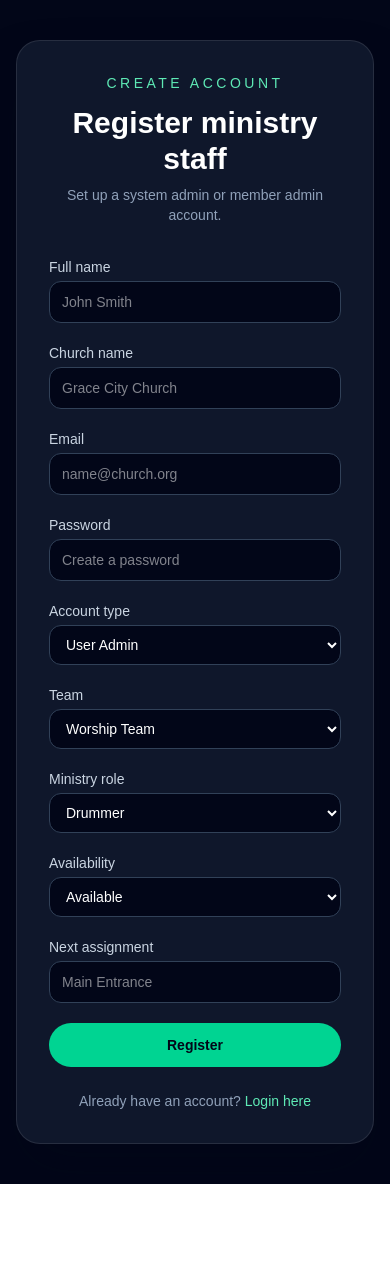
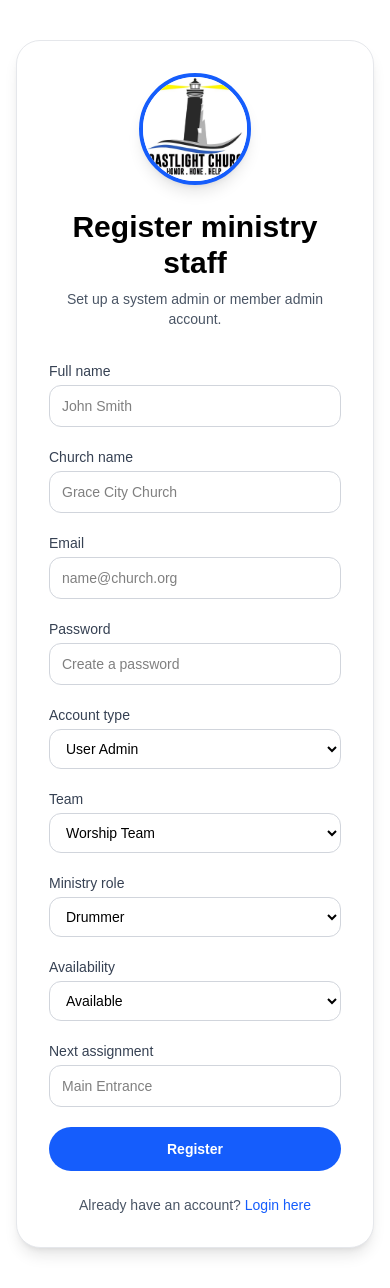
Before and after one commit to Josh2240/Ministry-Volunteer-Scheduler, a Next.js app: page /register in a window 390 px wide. Before the commit the page ends 1184 px from the top, so only its background shows below. Built offline with nearby package versions, Linux system fonts and the light colour scheme.

Commit message:
change the color palette, h3 tag title from welcome back to Coastlight Church, and added the logo and making it circular

```diff
--- a/app/forgot-password/page.tsx
+++ b/app/forgot-password/page.tsx
@@ -2,6 +2,7 @@
 
 import Link from "next/link";
 import { useState } from "react";
+import Image from "next/image";
 
 const STORAGE_USERS = "church_users";
 
@@ -84,40 +85,52 @@ export default function ForgotPasswordPage() {
   };
 
   return (
-    <main className="flex min-h-screen items-center justify-center bg-slate-950 px-4 py-10 text-slate-100">
-      <div className="w-full max-w-md rounded-3xl border border-white/10 bg-slate-900 p-8 shadow-2xl shadow-slate-950/60">
+    <main className="flex min-h-screen items-center justify-center bg-white px-4 py-10 text-black">
+      <div className="w-full max-w-md rounded-3xl border border-gray-200 bg-white p-8 shadow-lg">
         <div className="mb-8 text-center">
-          <p className="text-sm uppercase tracking-[0.25em] text-emerald-300">Reset access</p>
-          <h1 className="mt-3 text-3xl font-semibold text-white">Forgot password</h1>
-          <p className="mt-2 text-sm text-slate-400">Enter the email for your church account and we will send a reset message.</p>
+          <div className="mb-6 flex justify-center">
+            <div className="w-28 h-28 rounded-full border-4 border-blue-600 flex items-center justify-center bg-white overflow-hidden shadow-lg">
+              <Image
+                src="/coastlight-logo.jpg"
+                alt="Coastlight Church Logo"
+                width={112}
+                height={112}
+                unoptimized
+                priority
+                className="w-full h-full object-cover"
+              />
+            </div>
+          </div>
+          <h1 className="text-3xl font-semibold text-black">Forgot password</h1>
+          <p className="mt-2 text-sm text-gray-600">Enter the email for your church account and we will send a reset message.</p>
         </div>
 
         <form onSubmit={handleReset} className="space-y-5">
-          <label className="block text-sm text-slate-300">
+          <label className="block text-sm text-gray-700">
             Email
             <input
               type="email"
               value={email}
               onChange={(event) => setEmail(event.target.value)}
-              className="mt-1 w-full rounded-xl border border-slate-700 bg-slate-950 px-3 py-2.5 text-white outline-none placeholder:text-slate-500 focus:border-emerald-400"
+              className="mt-1 w-full rounded-xl border border-gray-300 bg-white px-3 py-2.5 text-black outline-none placeholder:text-gray-400 focus:border-blue-500"
               placeholder="name@church.org"
             />
           </label>
 
-          {error && <p className="text-sm text-rose-300">{error}</p>}
-          {message && <p className="text-sm text-emerald-300">{message}</p>}
+          {error && <p className="text-sm text-red-600">{error}</p>}
+          {message && <p className="text-sm text-blue-600">{message}</p>}
 
           <button
             type="submit"
-            className="w-full rounded-full bg-emerald-400 px-5 py-3 text-sm font-semibold text-slate-950 transition hover:bg-emerald-300"
+            className="w-full rounded-full bg-blue-600 px-5 py-3 text-sm font-semibold text-white transition hover:bg-blue-700"
           >
             Send reset link
           </button>
         </form>
 
-        <p className="mt-6 text-center text-sm text-slate-400">
+        <p className="mt-6 text-center text-sm text-gray-600">
           Back to{' '}
-          <Link href="/login" className="font-medium text-emerald-300 hover:text-emerald-200">
+          <Link href="/login" className="font-medium text-blue-600 hover:text-blue-700">
             login
           </Link>
         </p>
--- a/app/globals.css
+++ b/app/globals.css
@@ -1,8 +1,8 @@
 @import "tailwindcss";
 
 :root {
-  --background: #020817;
-  --foreground: #e2e8f0;
+  --background: #ffffff;
+  --foreground: #1a1a1a;
 }
 
 @theme inline {
@@ -23,9 +23,7 @@ html {
 body {
   margin: 0;
   min-height: 100vh;
-  background:
-    radial-gradient(circle at top, rgba(16, 185, 129, 0.12), transparent 28%),
-    linear-gradient(180deg, #020817 0%, #0f172a 100%);
+  background: #ffffff;
   color: var(--foreground);
   font-family: Arial, Helvetica, sans-serif;
 }
--- a/app/layout.tsx
+++ b/app/layout.tsx
@@ -20,7 +20,7 @@ export const metadata: Metadata = {
 export default function RootLayout({ children }: LayoutProps<"/">) {
   return (
     <html lang="en" className={`${geistSans.variable} ${geistMono.variable} h-full antialiased`}>
-      <body className="min-h-full bg-slate-950 text-slate-100">{children}</body>
+      <body className="min-h-full bg-white text-black">{children}</body>
     </html>
   );
 }
--- a/app/login/page.tsx
+++ b/app/login/page.tsx
@@ -2,6 +2,7 @@
 
 import { useState } from "react";
 import Link from "next/link";
+import Image from "next/image";
 
 const STORAGE_USERS = "church_users";
 const STORAGE_SESSION = "church_session";
@@ -78,56 +79,68 @@ export default function LoginPage() {
   };
 
   return (
-    <main className="flex min-h-screen items-center justify-center bg-slate-950 px-4 py-10 text-slate-100">
-      <div className="w-full max-w-md rounded-3xl border border-white/10 bg-slate-900 p-8 shadow-2xl shadow-slate-950/60">
+    <main className="flex min-h-screen items-center justify-center bg-white px-4 py-10 text-black">
+      <div className="w-full max-w-md rounded-3xl border border-gray-200 bg-white p-8 shadow-lg">
         <div className="mb-8 text-center">
-          <p className="text-sm uppercase tracking-[0.25em] text-emerald-300">Church Access</p>
-          <h1 className="mt-3 text-3xl font-semibold text-white">Welcome back</h1>
-          <p className="mt-2 text-sm text-slate-400">Sign in to manage volunteers and ministry scheduling.</p>
+          <div className="mb-6 flex justify-center">
+            <div className="w-28 h-28 rounded-full border-4 border-blue-600 flex items-center justify-center bg-white overflow-hidden shadow-lg">
+              <Image
+                src="/coastlight-logo.jpg"
+                alt="Coastlight Church Logo"
+                width={112}
+                height={112}
+                unoptimized
+                priority
+                className="w-full h-full object-cover"
+              />
+            </div>
+          </div>
+          <h1 className="text-3xl font-semibold text-black">Coastlight Church</h1>
+          <p className="mt-2 text-sm text-gray-600">Sign in to manage volunteers and ministry scheduling.</p>
         </div>
 
         <form onSubmit={handleLogin} className="space-y-5">
-          <label className="block text-sm text-slate-300">
+          <label className="block text-sm text-gray-700">
             Email
             <input
               type="email"
               value={email}
               onChange={(event) => setEmail(event.target.value)}
-              className="mt-1 w-full rounded-xl border border-slate-700 bg-slate-950 px-3 py-2.5 text-white outline-none placeholder:text-slate-500 focus:border-emerald-400"
+              className="mt-1 w-full rounded-xl border border-gray-300 bg-white px-3 py-2.5 text-black outline-none placeholder:text-gray-400 focus:border-blue-500"
               placeholder="name@church.org"
             />
           </label>
 
-          <label className="block text-sm text-slate-300">
+          <label className="block text-sm text-gray-700">
             Password
             <input
               type="password"
               value={password}
               onChange={(event) => setPassword(event.target.value)}
-              className="mt-1 w-full rounded-xl border border-slate-700 bg-slate-950 px-3 py-2.5 text-white outline-none placeholder:text-slate-500 focus:border-emerald-400"
+              className="mt-1 w-full rounded-xl border border-gray-300 bg-white px-3 py-2.5 text-black outline-none placeholder:text-gray-400 focus:border-blue-500"
               placeholder="••••••••"
             />
           </label>
 
-          {error && <p className="text-sm text-rose-300">{error}</p>}
+          {error && <p className="text-sm text-red-600">{error}</p>}
 
           <button
             type="submit"
-            className="w-full rounded-full bg-emerald-400 px-5 py-3 text-sm font-semibold text-slate-950 transition hover:bg-emerald-300"
+            className="w-full rounded-full bg-blue-600 px-5 py-3 text-sm font-semibold text-white transition hover:bg-blue-700"
           >
             Login
           </button>
         </form>
 
-        <div className="mt-5 text-center text-sm text-slate-400">
-          <Link href="/forgot-password" className="font-medium text-emerald-300 hover:text-emerald-200">
+        <div className="mt-5 text-center text-sm text-gray-600">
+          <Link href="/forgot-password" className="font-medium text-blue-600 hover:text-blue-700">
             Forgot password?
           </Link>
         </div>
 
-        <p className="mt-6 text-center text-sm text-slate-400">
+        <p className="mt-6 text-center text-sm text-gray-600">
           Need an account?{' '}
-          <Link href="/register" className="font-medium text-emerald-300 hover:text-emerald-200">
+          <Link href="/register" className="font-medium text-blue-600 hover:text-blue-700">
             Create one
           </Link>
         </p>
--- a/app/register/page.tsx
+++ b/app/register/page.tsx
@@ -2,6 +2,7 @@
 
 import Link from "next/link";
 import { useState } from "react";
+import Image from "next/image";
 
 const STORAGE_USERS = "church_users";
 const STORAGE_SESSION = "church_session";
@@ -130,70 +131,82 @@ export default function RegisterPage() {
   };
 
   return (
-    <main className="flex min-h-screen items-center justify-center bg-slate-950 px-4 py-10 text-slate-100">
-      <div className="w-full max-w-lg rounded-3xl border border-white/10 bg-slate-900 p-8 shadow-2xl shadow-slate-950/60">
+    <main className="flex min-h-screen items-center justify-center bg-white px-4 py-10 text-black">
+      <div className="w-full max-w-lg rounded-3xl border border-gray-200 bg-white p-8 shadow-lg">
         <div className="mb-8 text-center">
-          <p className="text-sm uppercase tracking-[0.25em] text-emerald-300">Create account</p>
-          <h1 className="mt-3 text-3xl font-semibold text-white">Register ministry staff</h1>
-          <p className="mt-2 text-sm text-slate-400">Set up a system admin or member admin account.</p>
+          <div className="mb-6 flex justify-center">
+            <div className="w-28 h-28 rounded-full border-4 border-blue-600 flex items-center justify-center bg-white overflow-hidden shadow-lg">
+              <Image
+                src="/coastlight-logo.jpg"
+                alt="Coastlight Church Logo"
+                width={112}
+                height={112}
+                unoptimized
+                priority
+                className="w-full h-full object-cover"
+              />
+            </div>
+          </div>
+          <h1 className="text-3xl font-semibold text-black">Register ministry staff</h1>
+          <p className="mt-2 text-sm text-gray-600">Set up a system admin or member admin account.</p>
         </div>
 
         <form onSubmit={handleRegister} className="space-y-5">
-          <label className="block text-sm text-slate-300">
+          <label className="block text-sm text-gray-700">
             Full name
             <input
               value={fullName}
               onChange={(event) => setFullName(event.target.value)}
-              className="mt-1 w-full rounded-xl border border-slate-700 bg-slate-950 px-3 py-2.5 text-white outline-none focus:border-emerald-400"
+              className="mt-1 w-full rounded-xl border border-gray-300 bg-white px-3 py-2.5 text-black outline-none focus:border-blue-500"
               placeholder="John Smith"
             />
           </label>
 
-          <label className="block text-sm text-slate-300">
+          <label className="block text-sm text-gray-700">
             Church name
             <input
               value={church}
               onChange={(event) => setChurch(event.target.value)}
-              className="mt-1 w-full rounded-xl border border-slate-700 bg-slate-950 px-3 py-2.5 text-white outline-none focus:border-emerald-400"
+              className="mt-1 w-full rounded-xl border border-gray-300 bg-white px-3 py-2.5 text-black outline-none focus:border-blue-500"
               placeholder="Grace City Church"
             />
           </label>
 
-          <label className="block text-sm text-slate-300">
+          <label className="block text-sm text-gray-700">
             Email
             <input
               type="email"
               value={email}
               onChange={(event) => setEmail(event.target.value)}
-              className="mt-1 w-full rounded-xl border border-slate-700 bg-slate-950 px-3 py-2.5 text-white outline-none focus:border-emerald-400"
+              className="mt-1 w-full rounded-xl border border-gray-300 bg-white px-3 py-2.5 text-black outline-none focus:border-blue-500"
               placeholder="name@church.org"
             />
           </label>
 
-          <label className="block text-sm text-slate-300">
+          <label className="block text-sm text-gray-700">
             Password
             <input
               type="password"
               value={password}
               onChange={(event) => setPassword(event.target.value)}
-              className="mt-1 w-full rounded-xl border border-slate-700 bg-slate-950 px-3 py-2.5 text-white outline-none focus:border-emerald-400"
+              className="mt-1 w-full rounded-xl border border-gray-300 bg-white px-3 py-2.5 text-black outline-none focus:border-blue-500"
               placeholder="Create a password"
             />
           </label>
 
-          <label className="block text-sm text-slate-300">
+          <label className="block text-sm text-gray-700">
             Account type
             <select
               value={role}
               onChange={(event) => setRole(event.target.value as Role)}
-              className="mt-1 w-full rounded-xl border border-slate-700 bg-slate-950 px-3 py-2.5 text-white outline-none focus:border-emerald-400"
+              className="mt-1 w-full rounded-xl border border-gray-300 bg-white px-3 py-2.5 text-black outline-none focus:border-blue-500"
             >
               <option value="system-admin">System Admin</option>
               <option value="user-admin">User Admin</option>
             </select>
           </label>
 
-          <label className="block text-sm text-slate-300">
+          <label className="block text-sm text-gray-700">
             Team
             <select
               value={team}
@@ -202,7 +215,7 @@ export default function RegisterPage() {
                 setTeam(selectedTeam);
                 setMinistryRole(ministryRolesByTeam[selectedTeam][0]);
               }}
-              className="mt-1 w-full rounded-xl border border-slate-700 bg-slate-950 px-3 py-2.5 text-white outline-none focus:border-emerald-400"
+              className="mt-1 w-full rounded-xl border border-gray-300 bg-white px-3 py-2.5 text-black outline-none focus:border-blue-500"
             >
               <option value="Ushers">Ushers</option>
               <option value="Worship Team">Worship Team</option>
@@ -212,12 +225,12 @@ export default function RegisterPage() {
             </select>
           </label>
 
-          <label className="block text-sm text-slate-300">
+          <label className="block text-sm text-gray-700">
             Ministry role
             <select
               value={ministryRole}
               onChange={(event) => setMinistryRole(event.target.value)}
-              className="mt-1 w-full rounded-xl border border-slate-700 bg-slate-950 px-3 py-2.5 text-white outline-none focus:border-emerald-400"
+              className="mt-1 w-full rounded-xl border border-gray-300 bg-white px-3 py-2.5 text-black outline-none focus:border-blue-500"
             >
               {ministryRolesByTeam[team].map((option) => (
                 <option key={option} value={option}>
@@ -227,12 +240,12 @@ export default function RegisterPage() {
             </select>
           </label>
 
-          <label className="block text-sm text-slate-300">
+          <label className="block text-sm text-gray-700">
             Availability
             <select
               value={availability}
               onChange={(event) => setAvailability(event.target.value as Availability)}
-              className="mt-1 w-full rounded-xl border border-slate-700 bg-slate-950 px-3 py-2.5 text-white outline-none focus:border-emerald-400"
+              className="mt-1 w-full rounded-xl border border-gray-300 bg-white px-3 py-2.5 text-black outline-none focus:border-blue-500"
             >
               <option value="Available">Available</option>
               <option value="Backup">Backup</option>
@@ -240,29 +253,29 @@ export default function RegisterPage() {
             </select>
           </label>
 
-          <label className="block text-sm text-slate-300">
+          <label className="block text-sm text-gray-700">
             Next assignment
             <input
               value={nextAssignment}
               onChange={(event) => setNextAssignment(event.target.value)}
-              className="mt-1 w-full rounded-xl border border-slate-700 bg-slate-950 px-3 py-2.5 text-white outline-none focus:border-emerald-400"
+              className="mt-1 w-full rounded-xl border border-gray-300 bg-white px-3 py-2.5 text-black outline-none focus:border-blue-500"
               placeholder="Main Entrance"
             />
           </label>
 
-          {message && <p className="text-sm text-amber-300">{message}</p>}
+          {message && <p className="text-sm text-yellow-700">{message}</p>}
 
           <button
             type="submit"
-            className="w-full rounded-full bg-emerald-400 px-5 py-3 text-sm font-semibold text-slate-950 transition hover:bg-emerald-300"
+            className="w-full rounded-full bg-blue-600 px-5 py-3 text-sm font-semibold text-white transition hover:bg-blue-700"
           >
             Register
           </button>
         </form>
 
-        <p className="mt-6 text-center text-sm text-slate-400">
+        <p className="mt-6 text-center text-sm text-gray-600">
           Already have an account?{' '}
-          <Link href="/login" className="font-medium text-emerald-300 hover:text-emerald-200">
+          <Link href="/login" className="font-medium text-blue-600 hover:text-blue-700">
             Login here
           </Link>
         </p>
```
Also changed, not shown: app/page.tsx (+54 -54 lines), public/coastlight-logo.jpg (added).
